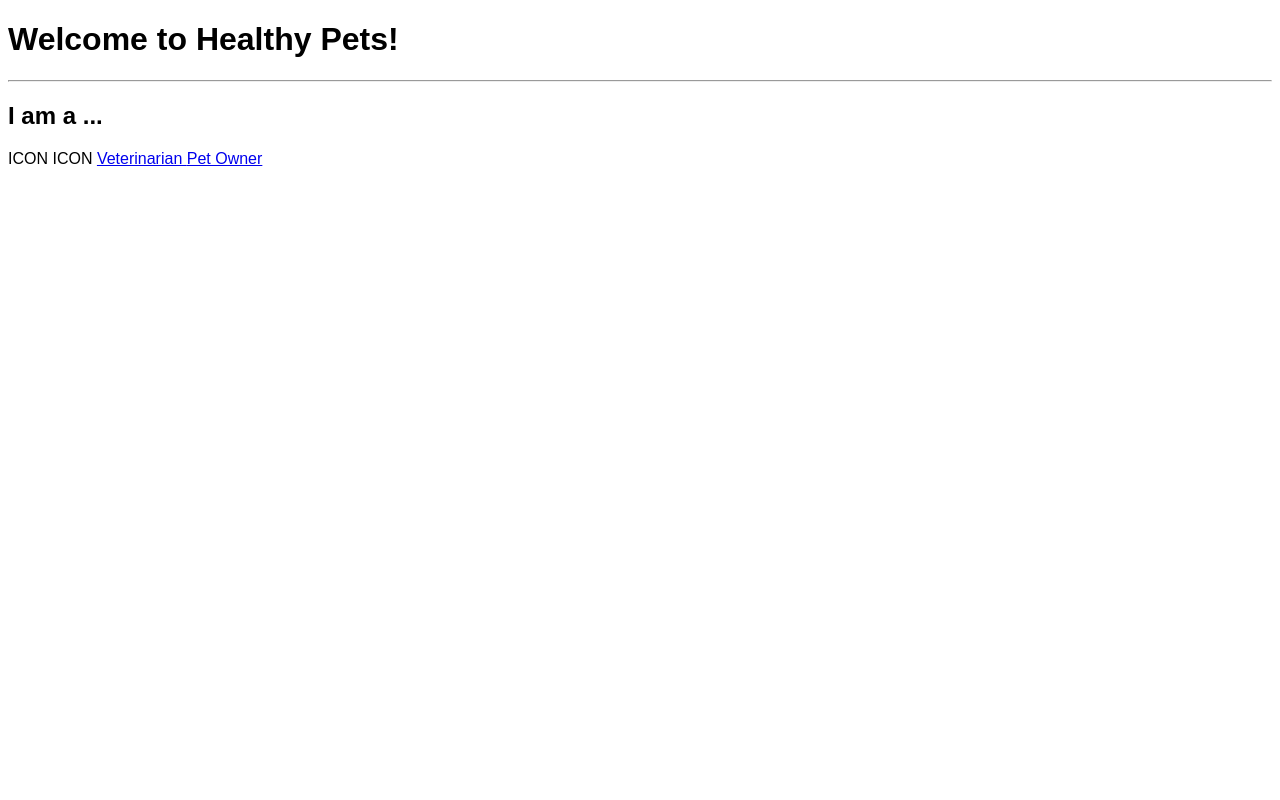
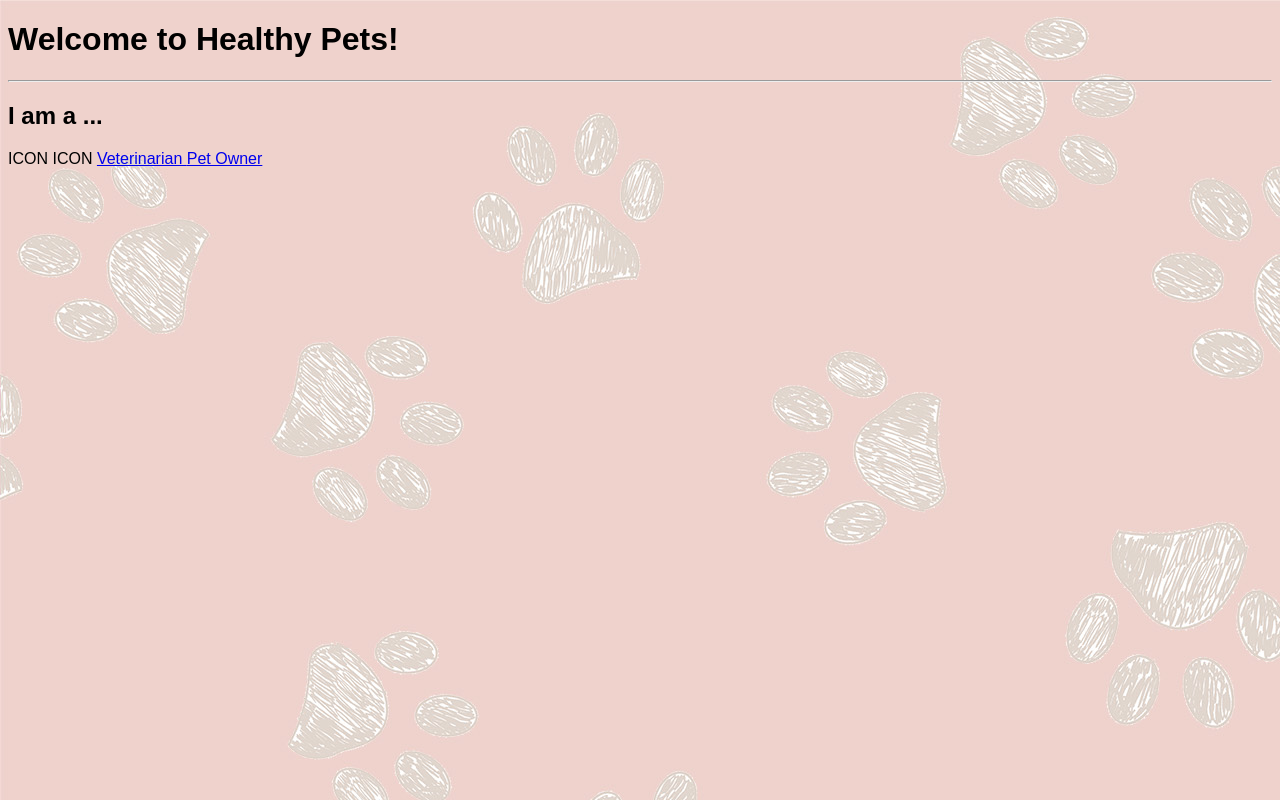
Before and after one commit to Ivo-Gatzinski/healthy-pets, a React (Create React App) app in the folder client/: page / in a window 1280 px wide. Built offline with nearby package versions, Linux system fonts and the light colour scheme.

Commit message:
add background

```diff
--- a/client/src/index.css
+++ b/client/src/index.css
@@ -5,4 +5,5 @@
 :root {
   font-size: 16px;
   font-family: Arial, Helvetica, sans-serif;
+  background-image: url("bg_img.jpg");
 }
```
Also changed, not shown: client/src/bg_img.jpg (added), client/src/pages/landing.module.css (added).
